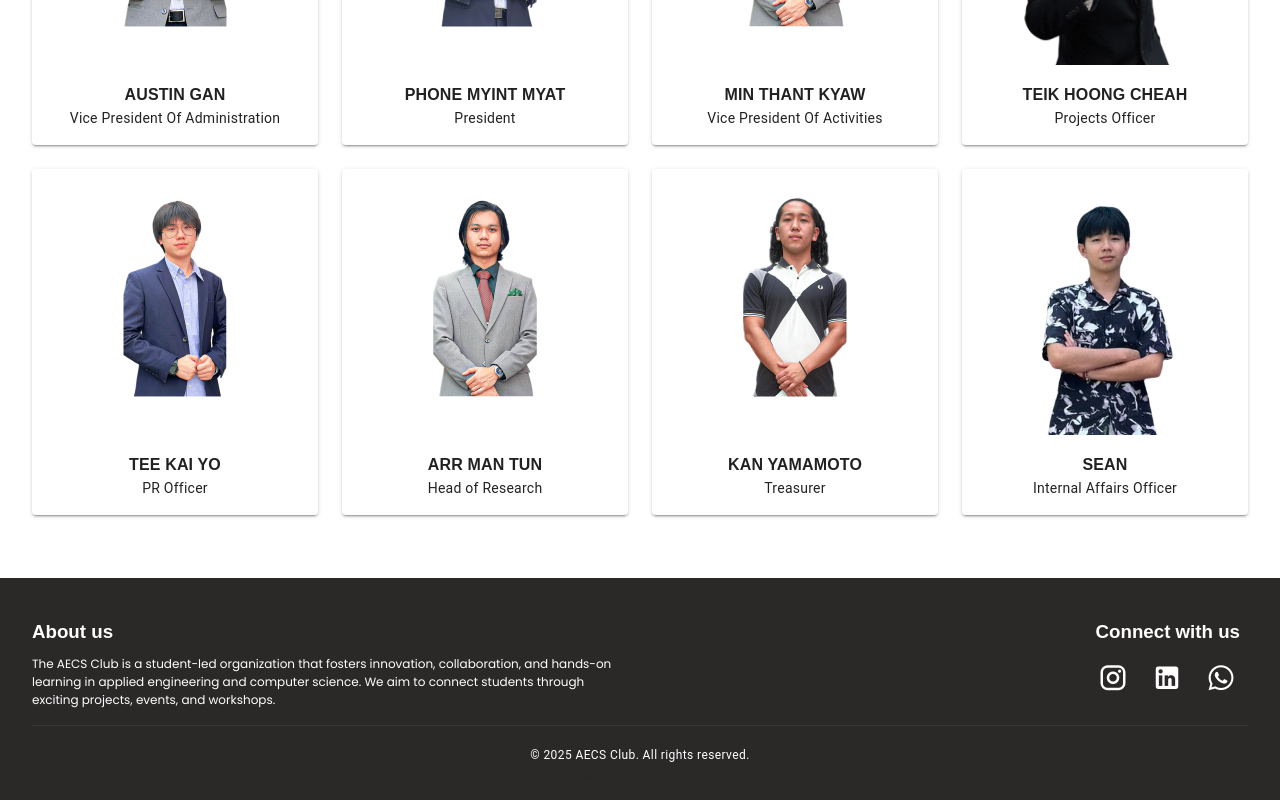
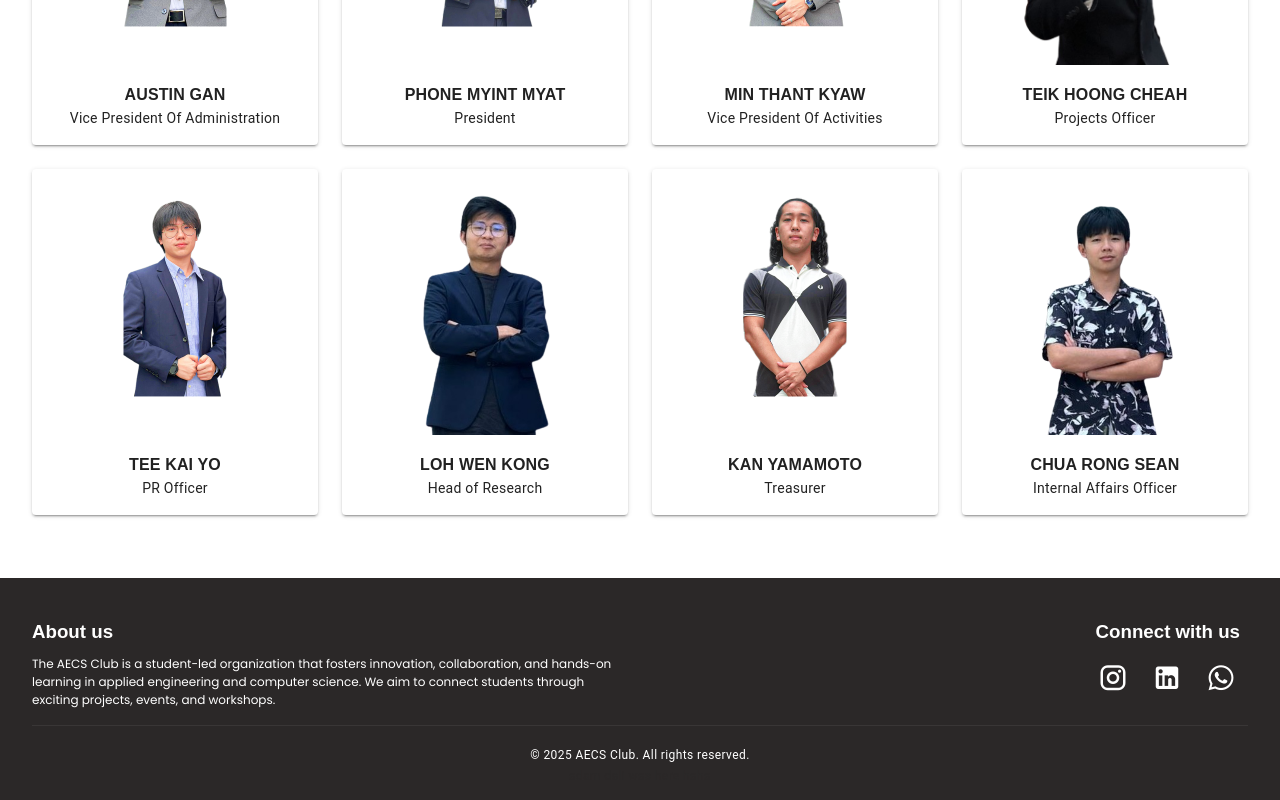
Before and after one commit to AECS-iics/clubwebsite, a Nuxt app: page / in a window 1280 px wide. Shown: the part 1361-2161 px from the top of the page. Built offline with nearby package versions, Linux system fonts and the light colour scheme; a web font is replaced by a local one.

Commit message:
Photo correction and name correction for commitee

```diff
--- a/pages/index.vue
+++ b/pages/index.vue
@@ -103,9 +103,9 @@ const committee = [
   { name: "MIN THANT KYAW", role: "Vice President Of Activities", img: "images/Jericho.png" },
   { name: "TEIK HOONG CHEAH", role: "Projects Officer", img: "images/teikhoong.png" },
   { name: "TEE KAI YO", role: "PR Officer", img: "images/Kaiyao.png" },
-  { name: "ARR MAN TUN", role: "Head of Research", img: "images/Jericho.png" },
+  { name: "LOH WEN KONG", role: "Head of Research", img: "images/WenKong.png" },
   { name: "KAN YAMAMOTO", role: "Treasurer", img: "images/Yamamoto.png" },
-  { name: "SEAN", role: "Internal Affairs Officer", img: "images/sean2.png" }
+  { name: "CHUA RONG SEAN", role: "Internal Affairs Officer", img: "images/sean2.png" }
 ]
 </script>
 
```
Also changed, not shown: public/images/WenKong.png (added).
